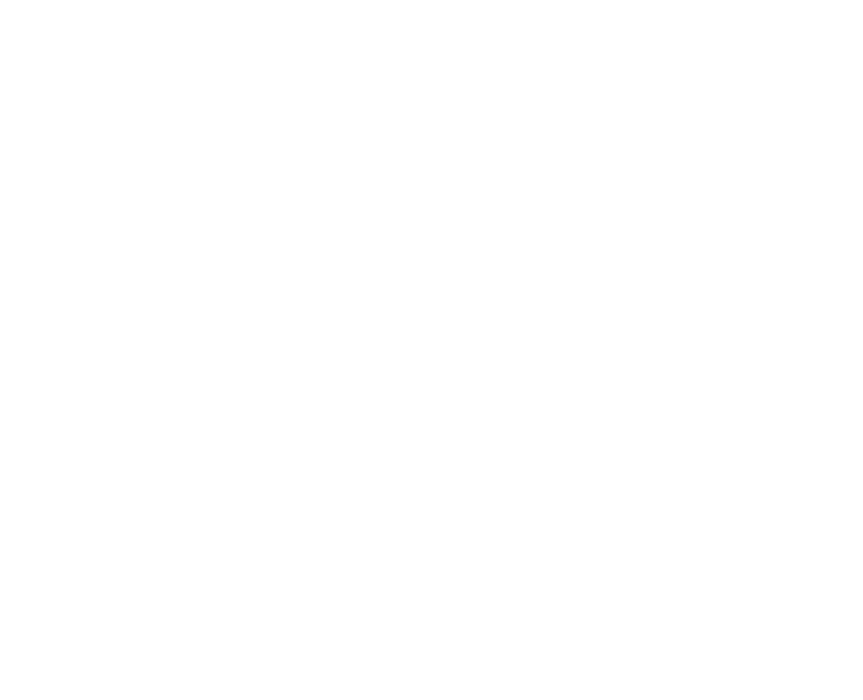
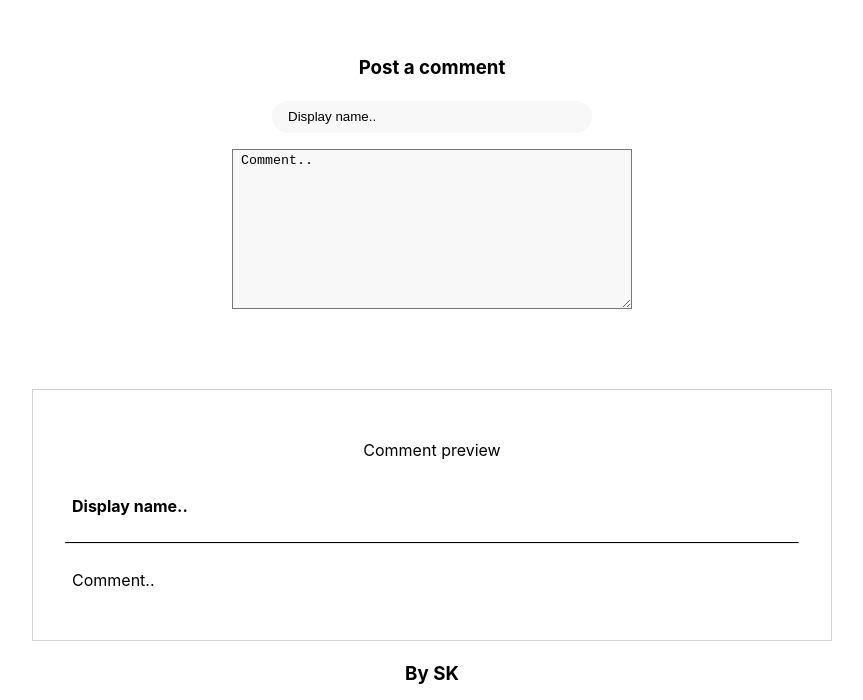
Before and after one commit to SKodehode/useStates, a React (Vite) app: page / in a window 1280 px wide. Shown: the part 923-1623 px from the top of the page, without its empty margins (208-1071 px from the left). Before the commit the page ends 816 px from the top, so only its background shows below. Built offline with nearby package versions, Linux system fonts and the light colour scheme.

Commit message:
Added a comment field with a section to preview the comment before the user submits it.

```diff
--- a/src/App.jsx
+++ b/src/App.jsx
@@ -1,6 +1,8 @@
 import "./styling/App.css"
 import Layout from "./components/layout/layout"
 import Posts from "./components/blog/posts"
+import Comments from "./components/blog/comments"
+
 import "./styling/main.css"
 
 
@@ -9,6 +11,7 @@
     <>
       <Layout>
         <Posts />
+        <Comments />
       </Layout>
     </>
   )
--- /dev/null
+++ b/src/components/blog/comments.jsx
@@ -0,0 +1,39 @@
+import { useState } from "react"
+import "../../styling/comments.css"
+
+export default function Comments() {
+    const [comment, setComments] = useState({
+        displayName: "Display name..",
+        inputText: "Comment.."
+    });
+
+    function handleDisplayName(e) {
+        setComments({
+            ...comment,
+            displayName: e.target.value
+        });
+    }
+
+    function handleInputText(e) {
+        setComments({
+            ...comment,
+            inputText: e.target.value
+        });
+    }
+
+    return (
+        <>
+            <div className="comment-section">
+                <h3 className="comment-title">Post a comment</h3>
+                <input className="input display-name" value={comment.displayName} onChange={handleDisplayName}/>
+                <textarea className="input comment-text" value={comment.inputText} onChange={handleInputText}/>
+                <div className="preview">
+                    <p class="preview-title">Comment preview</p>
+                    <p className="displayname-preview">{comment.displayName}</p>
+                    <hr class="rounded"></hr>
+                    <p className="comment-preview">{comment.inputText}</p>
+                </div>
+            </div>
+        </>
+    )
+}
--- a/src/components/blog/posts.jsx
+++ b/src/components/blog/posts.jsx
@@ -30,6 +30,10 @@
         setIndex(previousIndex);
     }
 
+    function resetPostCount() {
+        setIndex(0)
+    }
+
     let post = dataArray[index];
     return (
         <>
@@ -40,6 +44,7 @@
                     <img className="post-image" src={post.image}/>
                     <p className="post-description">{post.description}</p>
                     <p className="post-indicator">({index + 1} of {dataArray.length})</p>
+                    <button className="reset-button" onClick={resetPostCount}>Reset</button>
                     <p className="post-timestamp">Posted<br></br>{post.timestamp}</p>
                 </div>
             </div>
--- /dev/null
+++ b/src/styling/comments.css
@@ -0,0 +1,58 @@
+.comment-section {
+    display: flex;
+    flex-direction: column;
+    justify-content: start;
+    align-items: center;
+    height: 100%;
+    width: 100%;
+    margin: 10rem 0rem auto auto;
+}
+
+input {
+    border: none;
+    outline: none;
+    margin-bottom: 1rem;
+    border-radius: 1rem;
+}
+
+.display-name {
+    width: 20rem;
+    height: 2rem;
+    padding: 0.5rem 1rem;
+    background-color: #f8f8f8;
+}
+
+.comment-text {
+    height: 10rem;
+    width: 25rem;
+    padding: 0.2rem 0.5rem;
+    background-color: #f8f8f8;
+}
+
+.preview {
+    display: flex;
+    flex-direction: column;
+    justify-content: start;
+    align-items: center;
+    height: 100%;
+    width: 50rem;
+    margin-top: 5rem;
+    padding: 2rem;
+    text-align: start;
+    border: 0.1rem solid lightgrey;
+}
+
+.displayname-preview {
+    width: 45rem;
+    font-weight: bold;
+}
+
+hr.rounded {
+    border-top: 0.1rem solid;
+    /* border-radius: 5px; */
+    width: 100%;
+}
+
+.comment-preview {
+    width: 45rem;
+}
--- a/src/styling/index.css
+++ b/src/styling/index.css
@@ -1,3 +1,7 @@
+*{
+  box-sizing: border-box;
+}
+
 :root {
   font-family: Inter, system-ui, Avenir, Helvetica, Arial, sans-serif;
   line-height: 1.5;
--- a/src/styling/main.css
+++ b/src/styling/main.css
@@ -1,5 +1,6 @@
 main {
     display: flex;
+    flex-direction: column;
     justify-content: center;
     align-items: center;
     text-align: center;
--- a/src/styling/posts.css
+++ b/src/styling/posts.css
@@ -32,6 +32,14 @@
     margin: 3rem 0rem;
 }
 
+.reset-button {
+    padding: 1rem;
+    border: none;
+    outline: none;
+    background-color: transparent;
+    cursor: pointer;
+}
+
 .post-timestamp {
     margin-top: 2rem;
     font-size: 0.6rem;
```
